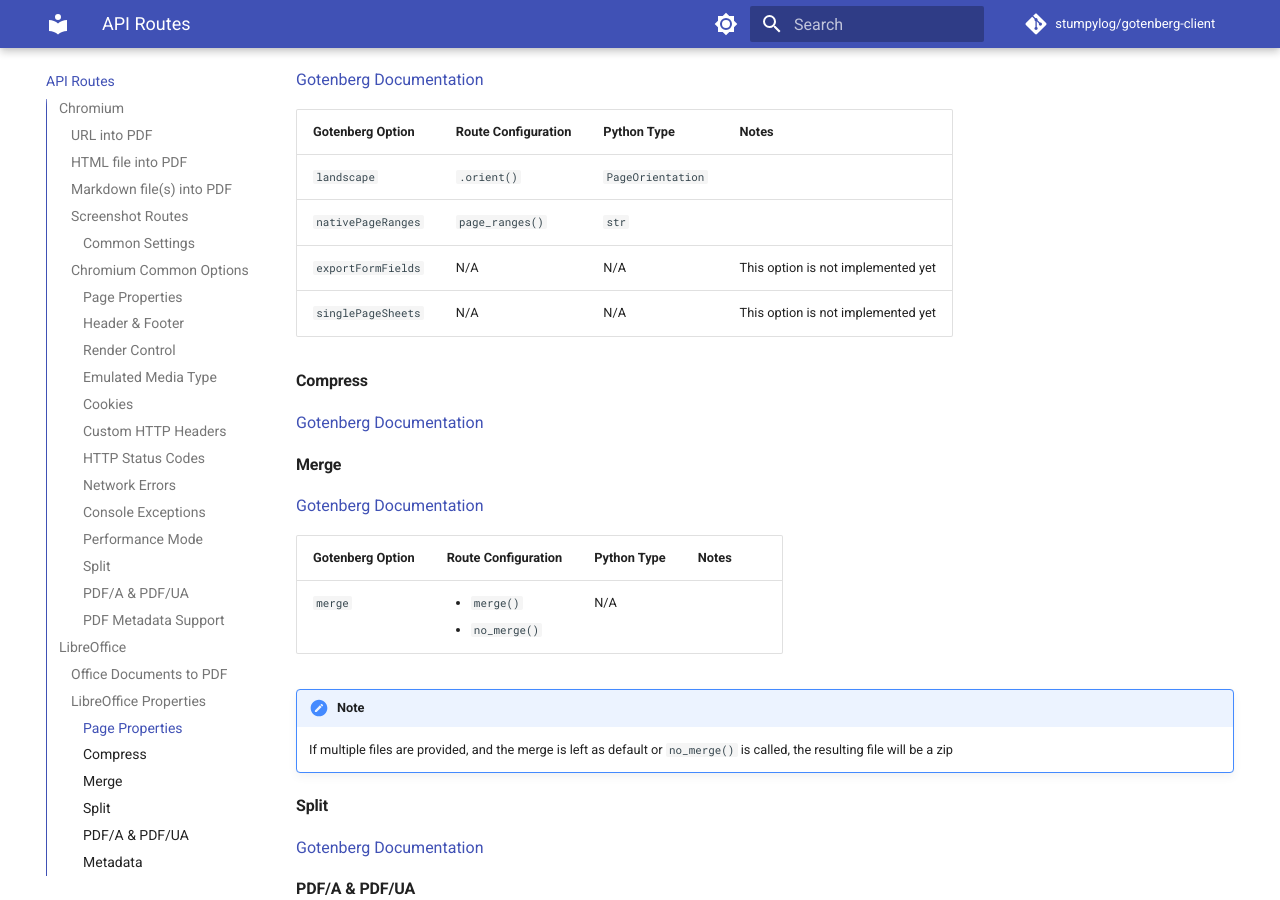
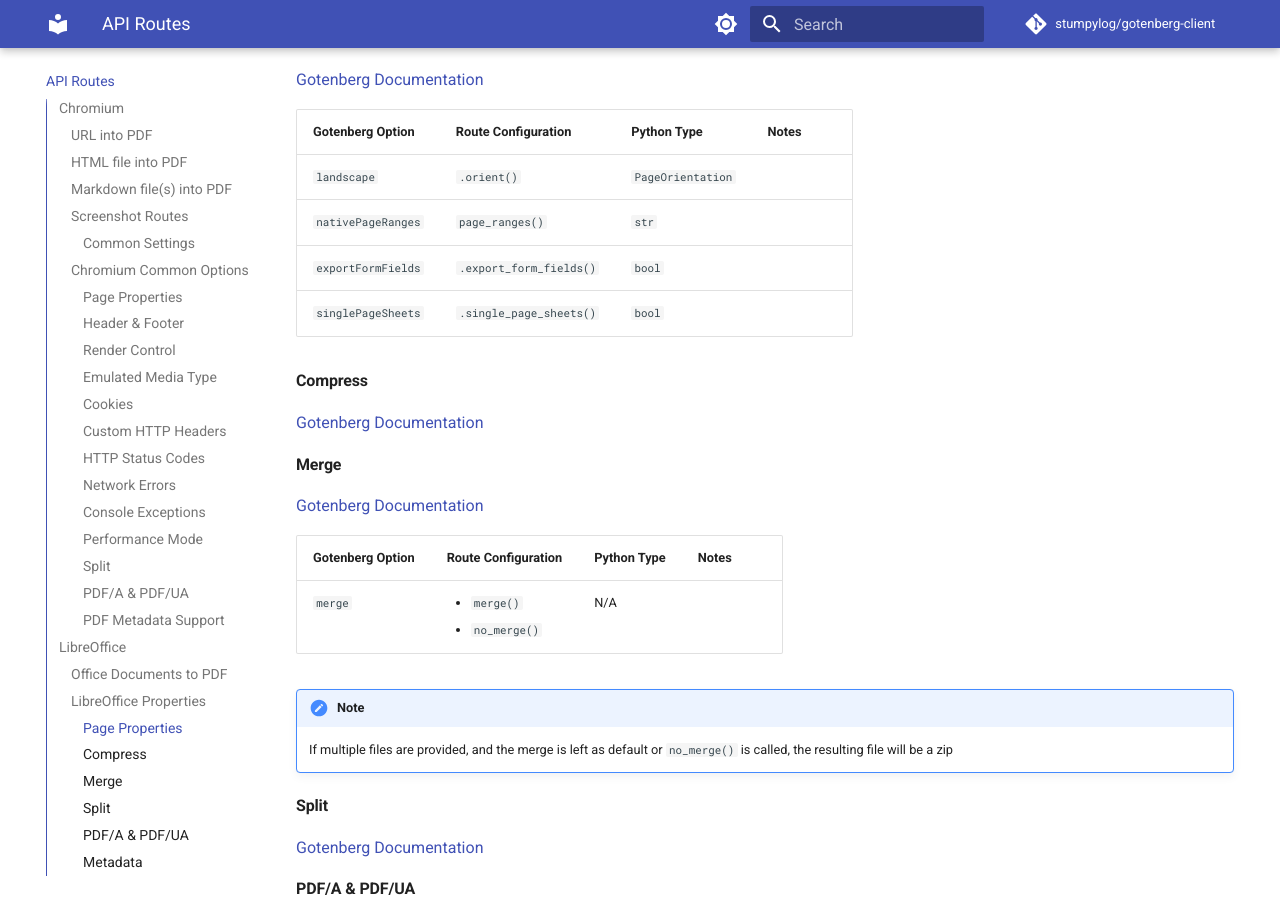
Before and after one commit to stumpylog/gotenberg-client, an MkDocs documentation site: the page built from docs/routes.md, in a window 1280 px wide and 900 px high, scrolled down 7631 px. Built offline with MkDocs 1.6.1 and Material for MkDocs 9.7.7, drawn with Linux system fonts in a browser that asks for light colours; comment, search, counter and statistics services are not loaded; the version menu is left out; some of the changed text lies outside the part shown.

Commit message:
Small additional documentation fixes

```diff
--- a/docs/routes.md
+++ b/docs/routes.md
@@ -98,17 +98,17 @@
 
 [Gotenberg Documentation Link](https://gotenberg.dev/docs/routes#page-properties-chromium)
 
-| Gotenberg Option                                                                                | Route Configuration                                                     | Python Type                   | Notes                                            |
-| ----------------------------------------------------------------------------------------------- | ----------------------------------------------------------------------- | ----------------------------- | ------------------------------------------------ |
-| `singlePage`                                                                                    | `.single_page()`                                                        | `bool`                        | Set via keyword only                             |
-| <ul><li>`paperWidth`</li><li>`paperHeight`</li></ul>                                            | `.size()`                                                               | `PageSize`                    | Current only allows size configuration in inches |
-| <ul><li>`marginTop`</li><li>`marginBottom`</li><li>`marginLeft`</li><li>`marginRight`</li></ul> | `.margin()`                                                             | `PageMarginsType`             |                                                  |
-| `preferCssPageSize`                                                                             | <ul><li>`prefer_css_page_size()`<li>`prefer_set_page_size()`</li></ul>  | N/A                           |                                                  |
-| `printBackground`                                                                               | <ul><li>`background_graphics()`<li>`no_background_graphics()`</li></ul> | N/A                           |                                                  |
-| `omitBackground`                                                                                | <ul><li>`hide_background()`<li>`show_background()`</li></ul>            | N/A                           |                                                  |
-| `landscape`                                                                                     | `.orient()`                                                             | `PageOrientation`             |                                                  |
-| `scale`                                                                                         | `scale()`                                                               | <code>int &#124; float</code> |                                                  |
-| `nativePageRanges`                                                                              | `page_ranges()`                                                         | `str`                         |                                                  |
+| Gotenberg Option                                                                                | Route Configuration                                                     | Python Type                   | Notes                |
+| ----------------------------------------------------------------------------------------------- | ----------------------------------------------------------------------- | ----------------------------- | -------------------- |
+| `singlePage`                                                                                    | `.single_page()`                                                        | `bool`                        | Set via keyword only |
+| <ul><li>`paperWidth`</li><li>`paperHeight`</li></ul>                                            | `.size()`                                                               | `PageSize`                    |                      |
+| <ul><li>`marginTop`</li><li>`marginBottom`</li><li>`marginLeft`</li><li>`marginRight`</li></ul> | `.margin()`                                                             | `PageMarginsType`             |                      |
+| `preferCssPageSize`                                                                             | <ul><li>`prefer_css_page_size()`<li>`prefer_set_page_size()`</li></ul>  | N/A                           |                      |
+| `printBackground`                                                                               | <ul><li>`background_graphics()`<li>`no_background_graphics()`</li></ul> | N/A                           |                      |
+| `omitBackground`                                                                                | <ul><li>`hide_background()`<li>`show_background()`</li></ul>            | N/A                           |                      |
+| `landscape`                                                                                     | `.orient()`                                                             | `PageOrientation`             |                      |
+| `scale`                                                                                         | `scale()`                                                               | <code>int &#124; float</code> |                      |
+| `nativePageRanges`                                                                              | `page_ranges()`                                                         | `str`                         |                      |
 
 #### Header & Footer
 
@@ -267,12 +267,12 @@
 
 [Gotenberg Documentation](https://gotenberg.dev/docs/routes#page-properties-libreoffice)
 
-| Gotenberg Option   | Route Configuration | Python Type       | Notes                              |
-| ------------------ | ------------------- | ----------------- | ---------------------------------- |
-| `landscape`        | `.orient()`         | `PageOrientation` |                                    |
-| `nativePageRanges` | `page_ranges()`     | `str`             |                                    |
-| `exportFormFields` | N/A                 | N/A               | This option is not implemented yet |
-| `singlePageSheets` | N/A                 | N/A               | This option is not implemented yet |
+| Gotenberg Option   | Route Configuration     | Python Type       | Notes |
+| ------------------ | ----------------------- | ----------------- | ----- |
+| `landscape`        | `.orient()`             | `PageOrientation` |       |
+| `nativePageRanges` | `page_ranges()`         | `str`             |       |
+| `exportFormFields` | `.export_form_fields()` | `bool`            |       |
+| `singlePageSheets` | `.single_page_sheets()` | `bool`            |       |
 
 #### Compress
 
```
